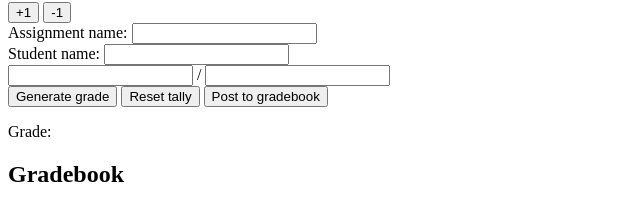
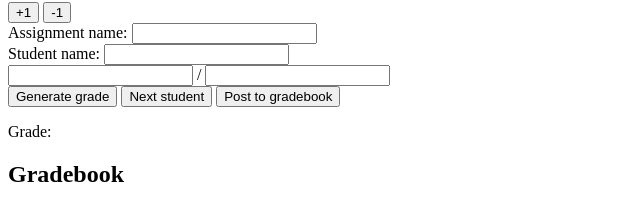
Before and after one commit to francofaa/GradeYouLater, a plain HTML site: page index.html in a window 1280 px wide. Shown: the part 125-330 px from the top of the page, 0-640 px from the left. Drawn offline with Linux system fonts and the light colour scheme.

Commit message:
some tweaks
some tweaks here and there

```diff
--- a/functions.js
+++ b/functions.js
@@ -1,3 +1,4 @@
+// Our scores
 var num, den, dec;
 
 function addOne() {
@@ -8,6 +9,7 @@ function loseOne() {
   document.getElementById("tally").value--;
 }
 
+// Create the grade
 function genGrade() {
   num = document.getElementById("tally").value;
   den = document.getElementById("totalPoints").value;
@@ -21,11 +23,13 @@ function genGrade() {
 
 }
 
-
+// Reset the score for the next student
 function reset() {
    document.getElementById("tally").value = 0;
+   document.getElementById("studentName").value = "";
 }
 
+// Make the gradebook array
 gradebookArray = [];
 
 function enterGrade() {
--- a/index.html
+++ b/index.html
@@ -19,7 +19,7 @@
     </form>
 
     <button onclick="genGrade()" >Generate grade</button>
-    <button onclick="reset()">Reset tally</button>
+    <button onclick="reset()">Next student</button>
     <button onclick="enterGrade()">Post to gradebook</button>
     <p id="grade">Grade: </p>
     <h2>Gradebook
```
Also changed, not shown: 1 other file.
